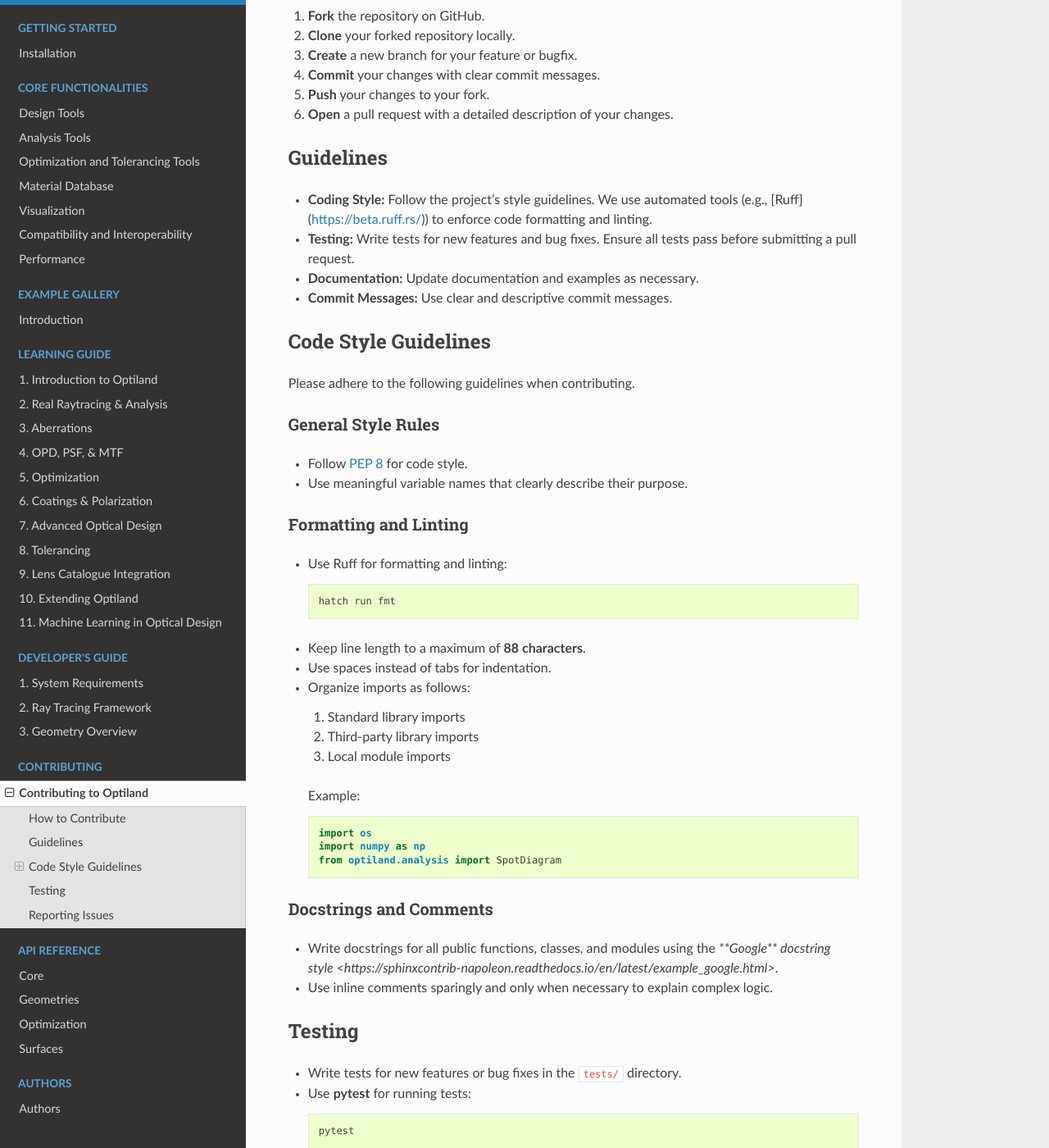
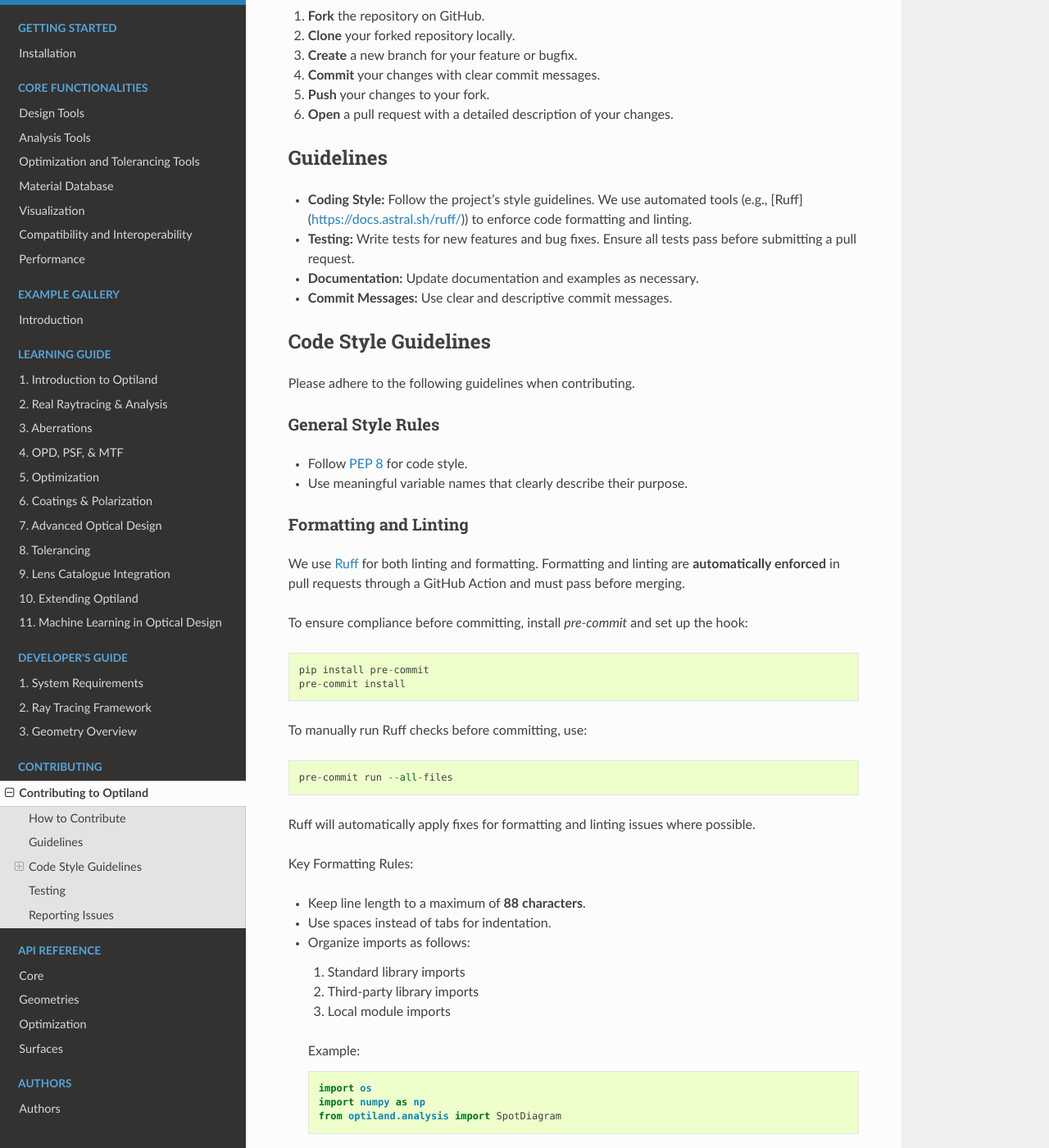
Before and after one commit to HarrisonKramer/optiland, a Sphinx documentation site: the page built from docs/contributing.rst, in a window 1280 px wide and 1400 px high, scrolled down 376 px. Shown: the whole window at 82% size. Built offline with Sphinx 7.4.7 and the Read the Docs theme 3.1.0, drawn with Linux system fonts in a browser that asks for light colours; pages that are not in the unit, such as notebooks, are missing from menus.

Commit message:
docs: update Ruff documentation and enhance contribution guidelines

```diff
--- a/docs/contributing.rst
+++ b/docs/contributing.rst
@@ -22,7 +22,7 @@ How to Contribute
 Guidelines
 ----------
 
-- **Coding Style:** Follow the project's style guidelines. We use automated tools (e.g., [Ruff](https://beta.ruff.rs/)) to enforce code formatting and linting.
+- **Coding Style:** Follow the project's style guidelines. We use automated tools (e.g., [Ruff](https://docs.astral.sh/ruff/)) to enforce code formatting and linting.
 - **Testing:** Write tests for new features and bug fixes. Ensure all tests pass before submitting a pull request.
 - **Documentation:** Update documentation and examples as necessary.
 - **Commit Messages:** Use clear and descriptive commit messages.
@@ -41,9 +41,20 @@ General Style Rules
 Formatting and Linting
 ~~~~~~~~~~~~~~~~~~~~~~
 
-- Use Ruff for formatting and linting::
+We use `Ruff <https://docs.astral.sh/ruff/>`_ for both linting and formatting. Formatting and linting are **automatically enforced** in pull requests through a GitHub Action and must pass before merging.
 
-      hatch run fmt
+To ensure compliance before committing, install `pre-commit` and set up the hook::
+
+    pip install pre-commit
+    pre-commit install
+
+To manually run Ruff checks before committing, use::
+
+    pre-commit run --all-files
+
+Ruff will automatically apply fixes for formatting and linting issues where possible.
+
+Key Formatting Rules:
 
 - Keep line length to a maximum of **88 characters**.
 - Use spaces instead of tabs for indentation.
```
